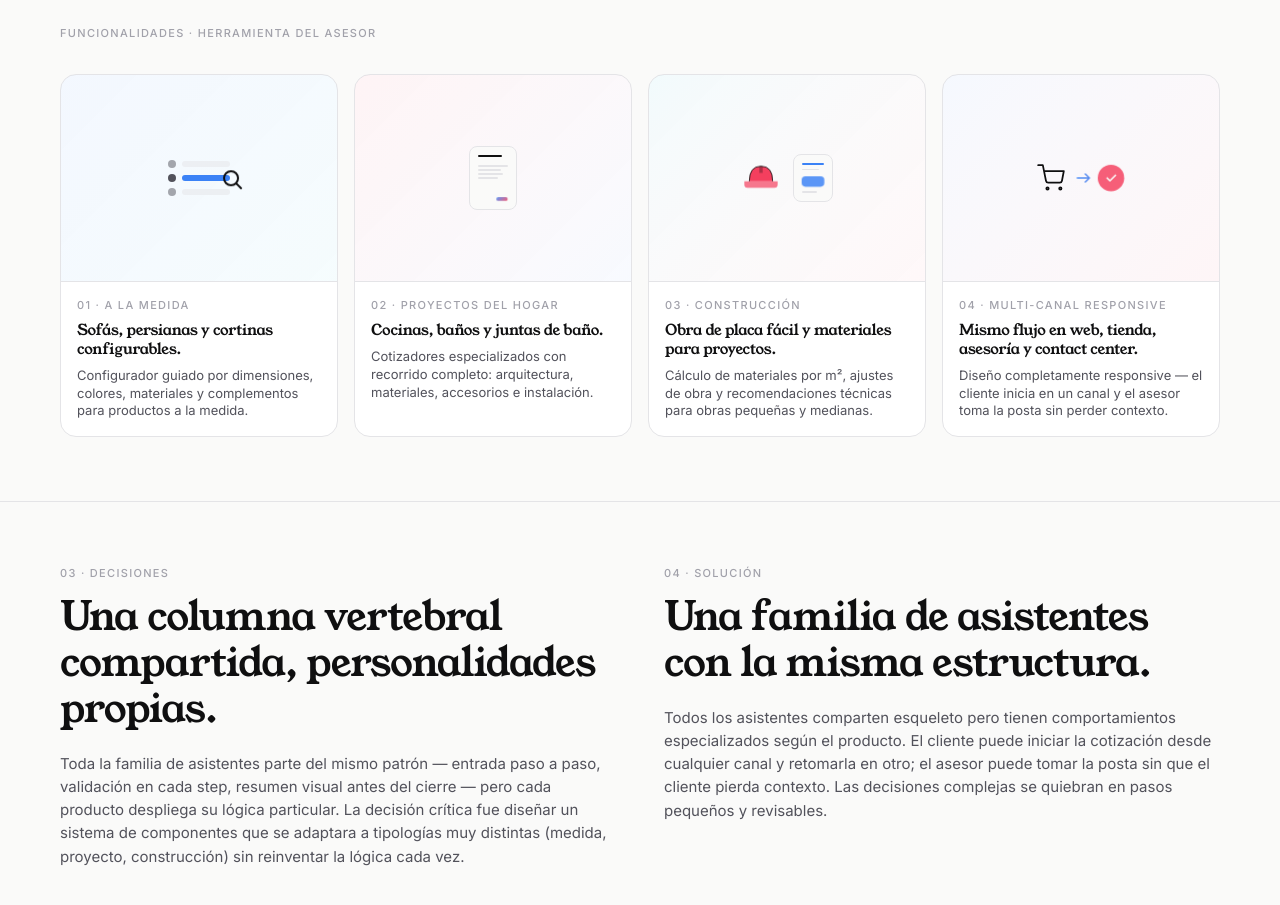
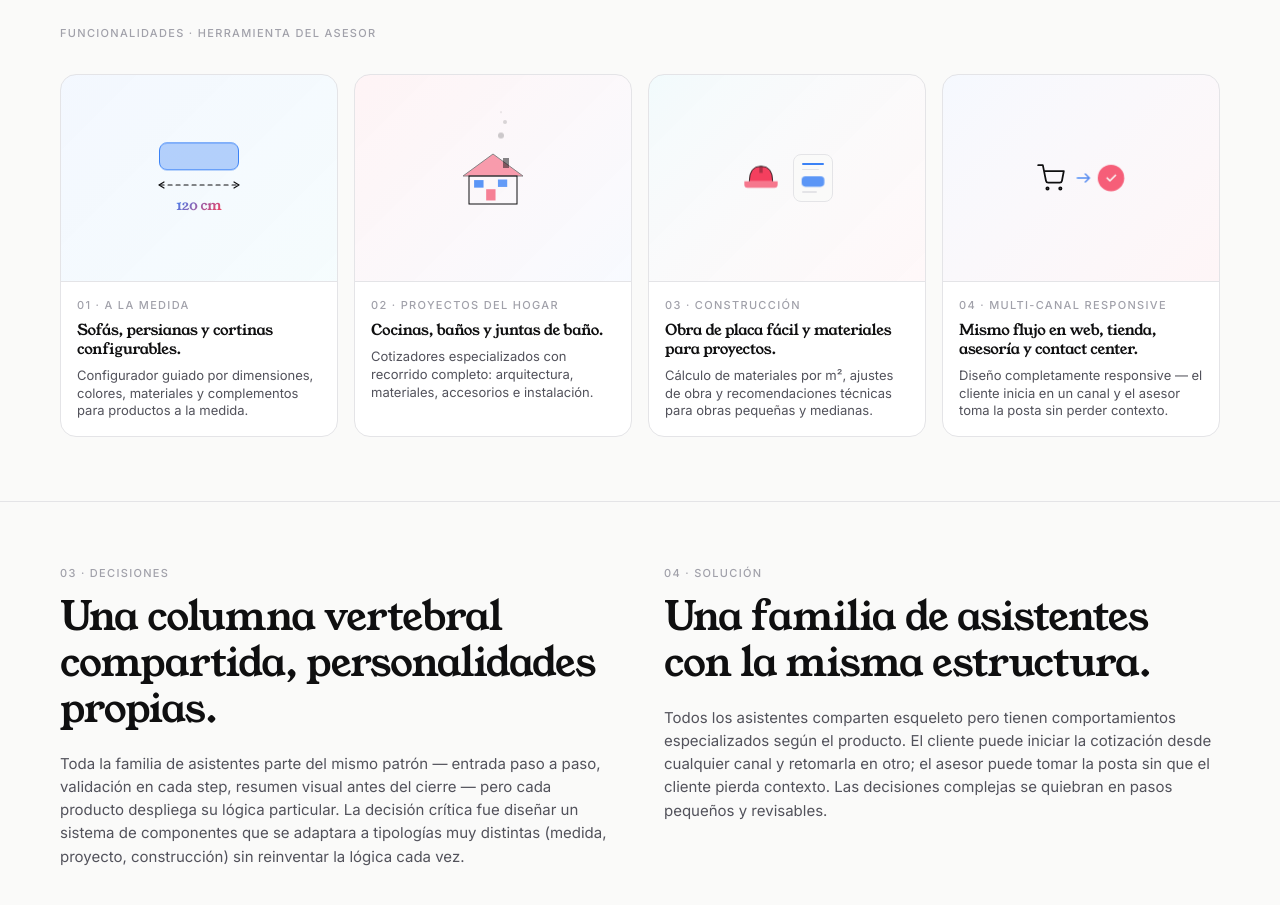
Before and after one commit to Santiagomejial/portfolio, a Next.js app: page /work/asistentes-compra in a window 1280 px wide. Shown: the part 2140-3045 px from the top of the page. Built offline with nearby package versions, Linux system fonts and the light colour scheme.

Commit message:
feat(case-asistentes-compra): visuales rediseñados (medida + casa)

```diff
--- a/app/work/asistentes-compra/page.tsx
+++ b/app/work/asistentes-compra/page.tsx
@@ -362,7 +362,7 @@ function ExternalLinkIcon() {
 
 /* ─── Visuales SVG inline (placeholders temáticos) ─── */
 
-/** 01 · Búsqueda — lupa sobre lista de productos. */
+/** 01 · A la medida — silueta de mueble con flechas bidireccionales y medida. */
 function SearchVisual() {
   return (
     <div
@@ -374,53 +374,60 @@ function SearchVisual() {
       aria-hidden
     >
       <div className="flex h-full items-center justify-center p-5">
-        <div className="relative">
-          {/* Lista de items */}
-          <div className="flex flex-col gap-1.5">
-            {[0, 1, 2].map((i) => (
+        <div className="flex flex-col items-center gap-2">
+          {/* Silueta de mueble (rectángulo) — float sutil */}
           <div
-                key={i}
-                className="flex items-center gap-1.5"
+            className="anim-float-y h-7 w-20 rounded-md"
             style={{
-                  opacity: i === 1 ? 1 : 0.5,
-                }}
-              >
-                <span
-                  className="h-2 w-2 rounded-sm"
-                  style={{ background: 'var(--ink-soft)' }}
-                />
-                <span
-                  className="h-1.5 w-12 rounded-full"
-                  style={{
-                    background: i === 1 ? 'var(--blue)' : 'var(--line)',
+              background: 'color-mix(in oklab, var(--blue) 35%, transparent)',
+              border: '1px solid var(--blue)',
             }}
           />
-              </div>
-            ))}
-          </div>
-          {/* Lupa */}
-          <svg
-            width="24"
-            height="24"
-            viewBox="0 0 24 24"
-            fill="none"
-            stroke="currentColor"
-            strokeWidth="2"
+
+          {/* Cinta métrica con flechas bidireccionales */}
+          <svg width="84" height="10" viewBox="0 0 84 10" fill="none" aria-hidden>
+            {/* Flecha izquierda */}
+            <path
+              d="M2 5 L7 2 M2 5 L7 8"
+              stroke="var(--ink)"
+              strokeWidth="1.2"
               strokeLinecap="round"
               strokeLinejoin="round"
-            className="anim-organic-1 absolute -right-3 top-2 text-ink"
-            aria-hidden
+            />
+            {/* Línea de medida */}
+            <line
+              x1="2"
+              y1="5"
+              x2="82"
+              y2="5"
+              stroke="var(--ink)"
+              strokeWidth="1.2"
+              strokeLinecap="round"
+              className="anim-dash-flow"
+            />
+            {/* Flecha derecha */}
+            <path
+              d="M82 5 L77 2 M82 5 L77 8"
+              stroke="var(--ink)"
+              strokeWidth="1.2"
+              strokeLinecap="round"
+              strokeLinejoin="round"
+            />
+          </svg>
+
+          {/* Medida con efecto "se llena" */}
+          <span
+            className="anim-text-fill bg-brand-gradient bg-clip-text font-serif text-[14px] leading-none tracking-display text-transparent"
           >
-            <circle cx="11" cy="11" r="7" />
-            <path d="M21 21l-4.35-4.35" />
-          </svg>
+            120 cm
+          </span>
         </div>
       </div>
     </div>
   );
 }
 
-/** 02 · Cotización — documento con líneas y total destacado. */
+/** 02 · Proyectos del hogar — silueta de casa con ventanas pulsando como luces y humo de chimenea. */
 function QuoteVisual() {
   return (
     <div
@@ -432,40 +439,85 @@ function QuoteVisual() {
       aria-hidden
     >
       <div className="flex h-full items-center justify-center p-5">
-        <div
-          className="flex h-16 w-12 flex-col gap-1 rounded-md border border-line p-2"
-          style={{ background: 'var(--bg)' }}
-        >
-          {/* Header */}
-          <div
-            className="h-0.5 w-6 rounded-full"
-            style={{ background: 'var(--ink)' }}
+        <div className="relative">
+          {/* Humo de chimenea (3 círculos que float) */}
+          <span
+            className="anim-float-y-strong absolute -top-3 left-[58%] h-1.5 w-1.5 rounded-full"
+            style={{
+              background: 'color-mix(in oklab, var(--ink) 20%, transparent)',
+              animationDelay: '0s',
+            }}
           />
-          {/* Líneas */}
-          <div className="mt-1 space-y-0.5">
-            <div
-              className="h-0.5 w-full rounded-full"
-              style={{ background: 'var(--line)' }}
+          <span
+            className="anim-float-y-strong absolute -top-5 left-[64%] h-1 w-1 rounded-full"
+            style={{
+              background: 'color-mix(in oklab, var(--ink) 15%, transparent)',
+              animationDelay: '0.4s',
+            }}
           />
-            <div
-              className="h-0.5 w-3/4 rounded-full"
-              style={{ background: 'var(--line)' }}
+          <span
+            className="anim-float-y-strong absolute -top-7 left-[60%] h-0.5 w-0.5 rounded-full"
+            style={{
+              background: 'color-mix(in oklab, var(--ink) 10%, transparent)',
+              animationDelay: '0.8s',
+            }}
           />
-            <div
-              className="h-0.5 w-5/6 rounded-full"
-              style={{ background: 'var(--line)' }}
+
+          <svg width="68" height="60" viewBox="0 0 68 60" fill="none" aria-hidden>
+            {/* Techo triangular */}
+            <path
+              d="M4 28 L34 6 L64 28 Z"
+              fill="var(--rose)"
+              opacity="0.5"
+              stroke="var(--ink)"
+              strokeWidth="1"
+              strokeLinejoin="round"
             />
-            <div
-              className="h-0.5 w-2/3 rounded-full"
-              style={{ background: 'var(--line)' }}
+            {/* Chimenea */}
+            <rect x="44" y="10" width="6" height="10" fill="var(--ink)" opacity="0.5" />
+            {/* Cuerpo de la casa */}
+            <rect
+              x="10"
+              y="28"
+              width="48"
+              height="28"
+              fill="none"
+              stroke="var(--ink)"
+              strokeWidth="1"
             />
-          </div>
-          {/* Total destacado */}
-          <div className="mt-auto flex items-center justify-end gap-1">
-            <span
-              className="anim-pulse-strong h-1 w-3 rounded-full bg-brand-gradient"
+            {/* Ventana izquierda — pulsa como luz encendida */}
+            <rect
+              x="16"
+              y="34"
+              width="10"
+              height="8"
+              fill="var(--blue)"
+              opacity="0.6"
+              className="anim-pulse-strong"
             />
-          </div>
+            {/* Ventana derecha — pulsa con delay */}
+            <rect
+              x="42"
+              y="34"
+              width="10"
+              height="8"
+              fill="var(--blue)"
+              opacity="0.6"
+              className="anim-pulse-strong"
+              style={{ animationDelay: '0.6s' }}
+            />
+            {/* Puerta — pulsa más sutil con otro delay */}
+            <rect
+              x="29"
+              y="44"
+              width="10"
+              height="12"
+              fill="var(--rose)"
+              opacity="0.7"
+              className="anim-pulse-soft"
+              style={{ animationDelay: '0.3s' }}
+            />
+          </svg>
         </div>
       </div>
     </div>
```
Lines whose indentation alone changed are shown as unchanged.
